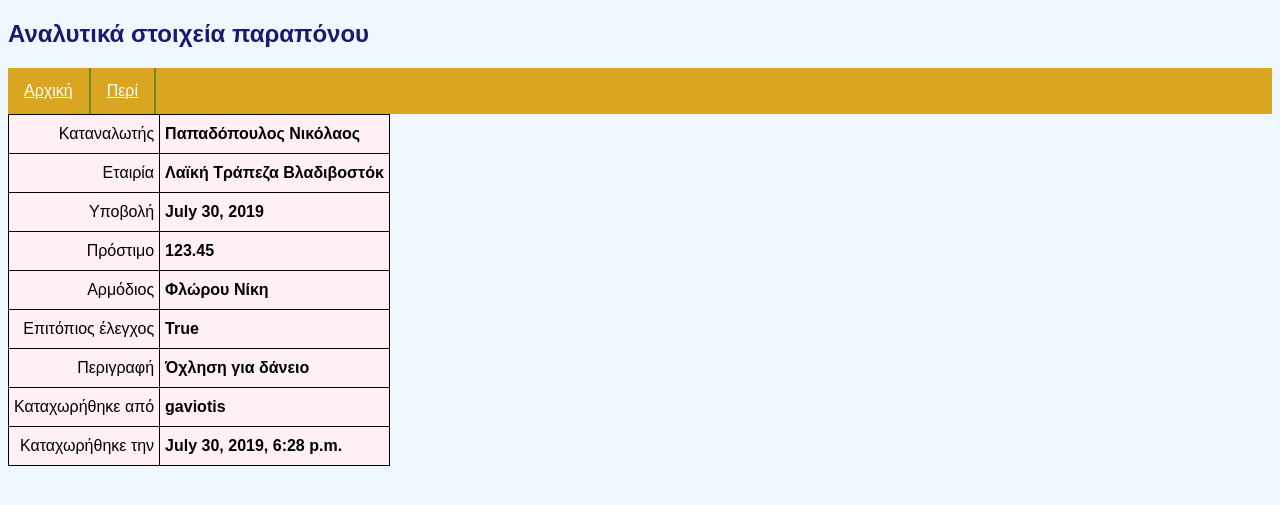
After one commit to igavio/django-ve3, a Django app: page /ena_par/1/ in a window 1280 px wide. The commit adds this page. Shown: the top 505 px of the page. Run offline with Django 3.2, Linux system fonts and the light colour scheme; data comes from the database, SQL or seed files in the repository.

Commit message:
final version

```diff
--- a/dbapp/templates/arxiki.html
+++ b/dbapp/templates/arxiki.html
@@ -8,18 +8,18 @@
 
 <table border="1">
   <tr>
+    <th> Κωδ. </th>
     <th> Καταναλωτής </th>
     <th> Εταιρία </th>
     <th> Υποβολή </th>
-    <th> Περιγραφή </th>
   </tr>
 
   {% for parapono in lista_paraponon %}
   <tr>
+    <td> <a href="{% url 'ena_parSelida' parapono.id %}"> {{parapono.id }} </a> </td>
     <td> {{ parapono.katanalotis }} </td>
     <td> {{ parapono.etairia }} </td>
     <td> {{ parapono.ypovoli }} </td>
-    <td> {{ parapono.perigrafi }} </td>
   </tr>
   {% endfor %}
 </table>
--- /dev/null
+++ b/dbapp/templates/ena_par.html
@@ -0,0 +1,49 @@
+{% extends 'base.html' %}
+
+{% block myHeader%}
+Αναλυτικά στοιχεία παραπόνου
+{% endblock myHeader %}
+
+{% block myArticle %}
+
+<table class="tg">
+    <tr>
+        <td class="c1">Καταναλωτής </td>
+        <td>{{ ena_parapono.katanalotis }} </td>
+    </tr>
+    <tr>
+        <td class="c1">Εταιρία </td>
+        <td>{{ ena_parapono.etairia }} </td>
+    </tr>
+    <tr>
+        <td class="c1">Υποβολή </td>
+        <td>{{ ena_parapono.ypovoli }} </td>
+    </tr>
+    <tr>
+        <td class="c1">Πρόστιμο </td>
+        <td>{{ ena_parapono.prostimo }} </td>
+    </tr>
+    <tr>
+        <td class="c1">Αρμόδιος </td>
+        <td>{{ ena_parapono.armodios }} </td>
+    </tr>
+    <tr>
+        <td class="c1">Επιτόπιος έλεγχος</td>
+        <td>{{ ena_parapono.epitopios }}</td>
+    </tr>
+    <tr>
+        <td class="c1">Περιγραφή </td>
+        <td>{{ ena_parapono.perigrafi }} </td>
+    </tr>
+    <tr>
+        <td class="c1">Καταχωρήθηκε από </td>
+        <td>{{ ena_parapono.xristis }} </td>
+    </tr>
+    <tr>
+        <td class="c1">Καταχωρήθηκε την </td>
+        <td>{{ ena_parapono.eisagogi }} </td>
+    </tr>
+
+</table>
+
+{% endblock myArticle %}
--- a/dbapp/templates/peri.html
+++ b/dbapp/templates/peri.html
@@ -5,5 +5,5 @@
 {% endblock myHeader %}
 
 {% block myArticle %}
-    <p>Η εφαρμογή αναπτύχθηκε για εξάσκηση.</p>
+    <p>Η εφαρμογή αναπτύχθηκε για εξάσκηση από τον igaviotis@gmail.com τον Ιούλιο του 2019.</p>
 {% endblock myArticle %}
--- a/dbapp/urls.py
+++ b/dbapp/urls.py
@@ -1,7 +1,8 @@
 from django.urls import path
-from .views import ArxikiView, PeriView
+from .views import ArxikiView, PeriView, EnaParapono
 
 urlpatterns = [
     path('', ArxikiView.as_view(), name='arxikiSelida'),
     path('peri', PeriView.as_view(), name='periSelida'),
+    path('ena_par/<int:pk>/', EnaParapono.as_view(), name='ena_parSelida'),
 ]
--- a/dbapp/views.py
+++ b/dbapp/views.py
@@ -1,10 +1,16 @@
-from django.views.generic import ListView, TemplateView
+from django.views.generic \
+    import ListView, TemplateView, DetailView
 from .models import Parapono
 
 class ArxikiView(ListView):
     model = Parapono
-    template_name = "arxiki.html"
-    context_object_name = "lista_paraponon"
+    template_name = 'arxiki.html'
+    context_object_name = 'lista_paraponon'
 
 class PeriView(TemplateView):
-    template_name = "peri.html"
+    template_name = 'peri.html'
+
+class EnaParapono(DetailView):
+    model = Parapono
+    template_name = 'ena_par.html'
+    context_object_name = 'ena_parapono'
--- a/static/base.css
+++ b/static/base.css
@@ -1,6 +1,10 @@
-body {background-color: aliceblue;}
+body {
+    background-color: aliceblue;
+}
 
-header h2 {color: midnightblue;}
+header h2 {
+    color: midnightblue;
+}
 
 nav {
     list-style-type: none;
@@ -10,7 +14,7 @@ nav {
 
 nav a {
     float: left;
-  border-right:2px solid olivedrab;
+    border-right: 2px solid olivedrab;
     display: block;
     color: white;
     text-align: center;
@@ -26,5 +30,23 @@ nav a:hover:active {
 }
 
 body {
-    font-family:  Sans-serif;
+    font-family: Sans-serif;
 }
+
+
+.tg {
+    background-color: lavenderblush;
+    border-collapse: collapse;
+    font-weight: bold;
+}
+
+.tg td {
+    padding: 10px 5px;
+    border-style: solid;
+    border-width: 1px;
+}
+
+.tg .c1 {
+    text-align: right;
+    font-weight: normal;
+}
```
Lines whose indentation alone changed are shown as unchanged.
